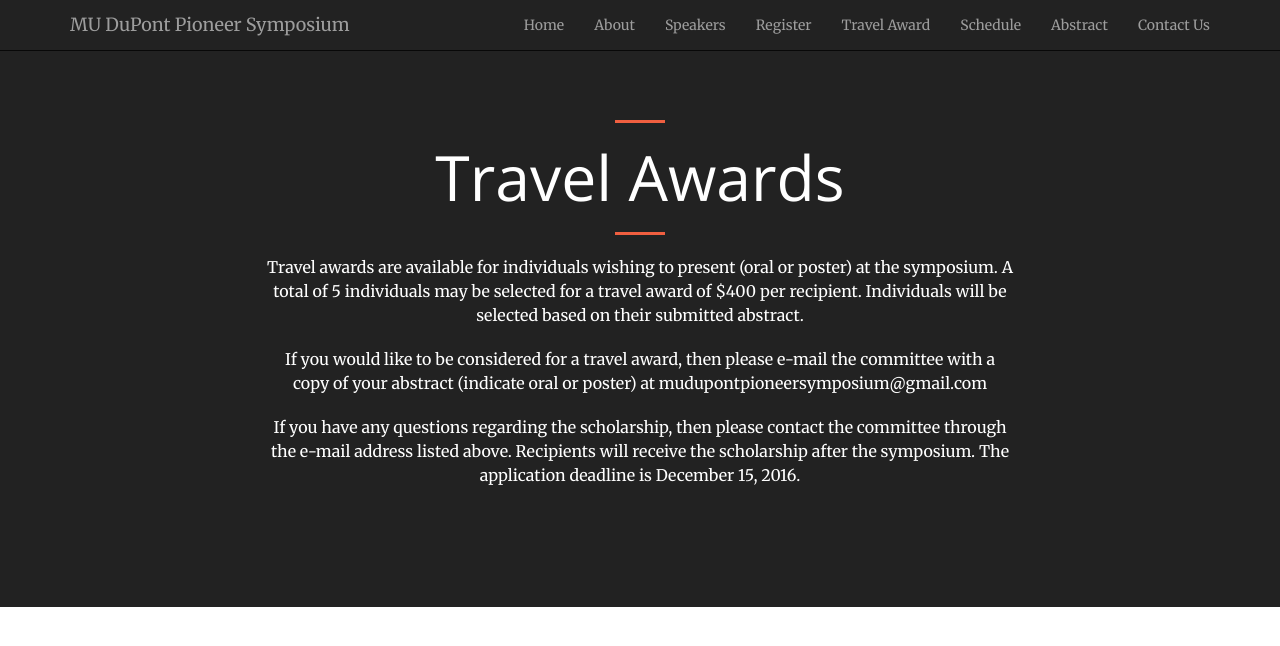
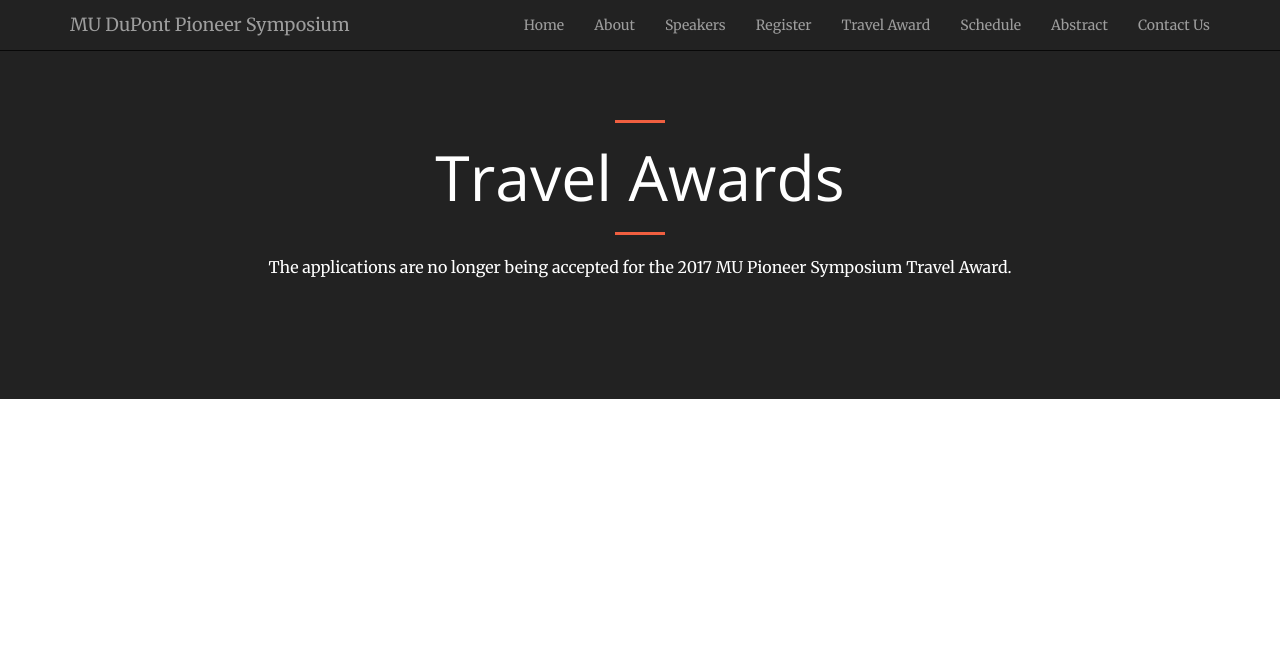
Before and after one commit to mupioneersymposium/mupioneersymposium.github.io, a Jekyll site: the page built from travel.md, in a window 1280 px wide. Shown: the top 646 px of the page. Built offline with Jekyll 4.4.1, drawn with Linux system fonts in a browser that asks for light colours.

Commit message:
Update travel.md

```diff
--- a/travel.md
+++ b/travel.md
@@ -6,10 +6,4 @@ layout: regular
 # Travel Awards
 <hr style="clear: both;" />
 
-Travel awards are available for individuals wishing to present (oral or poster) at the symposium.
-A total of 5 individuals may be selected for a travel award of $400 per recipient.
-Individuals will be selected based on their submitted abstract.
-
-If you would like to be considered for a travel award, then please e-mail the committee with a copy of your abstract (indicate oral or poster) at mudupontpioneersymposium@gmail.com
-
-If you have any questions regarding the scholarship, then please contact the committee through the e-mail address listed above. Recipients will receive the scholarship after the symposium. The application deadline is December 15, 2016.
+The applications are no longer being accepted for the 2017 MU Pioneer Symposium Travel Award.
```
